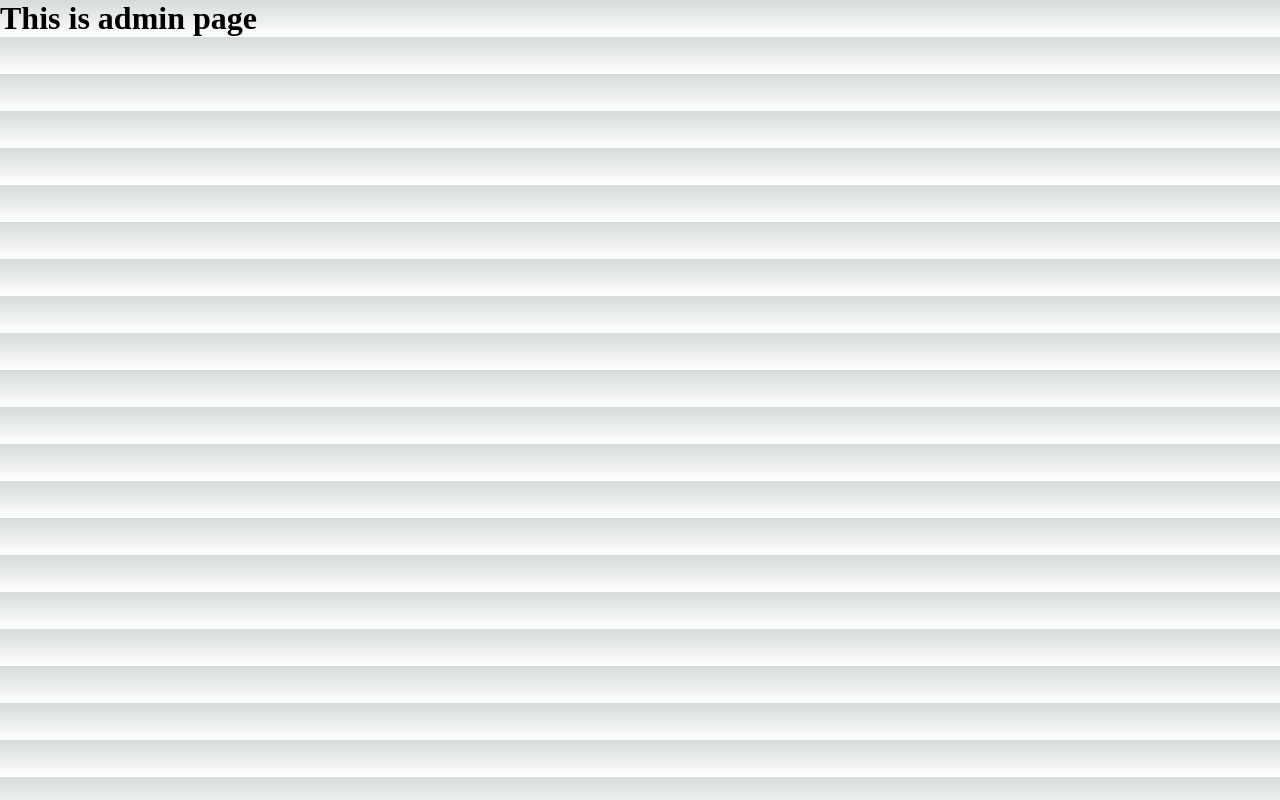
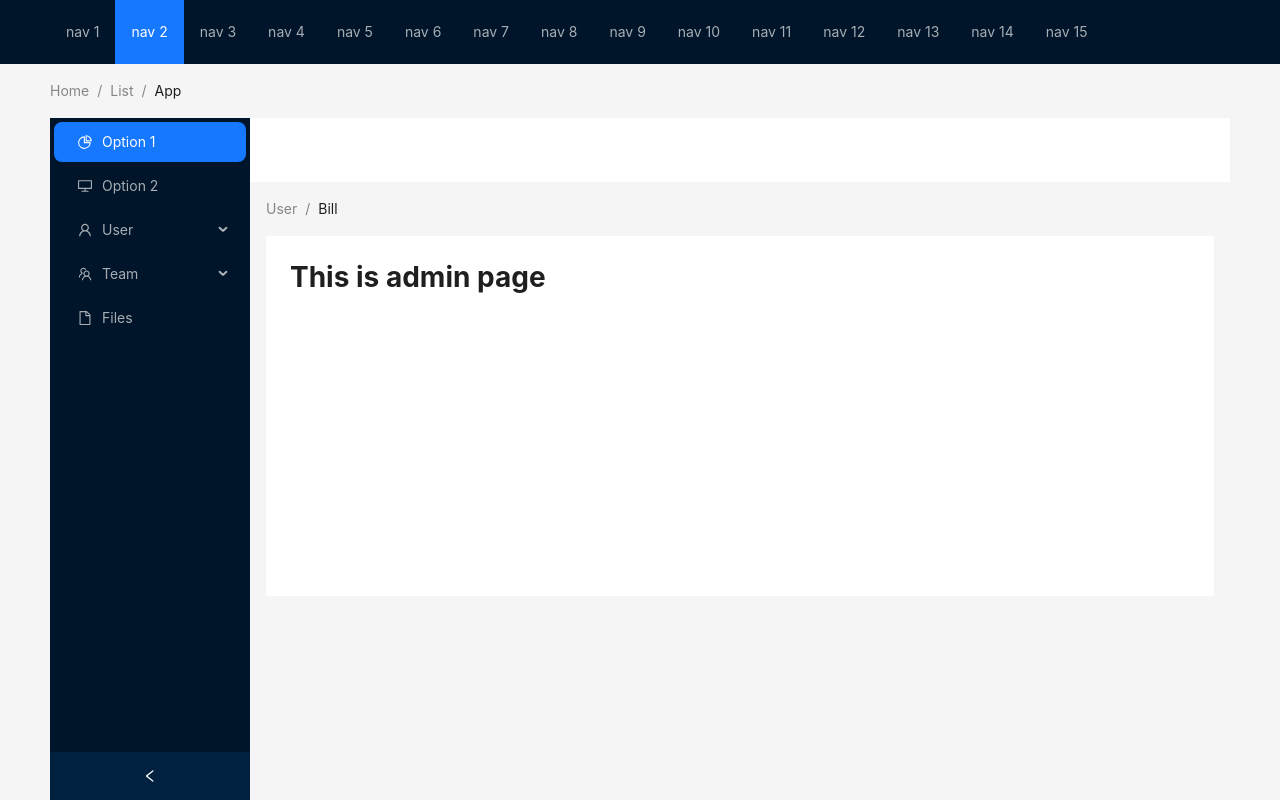
Before and after one commit to kaiyumdev/my-next-app, a Next.js app: page /admin in a window 1280 px wide. Shown: the top 800 px of the page. Built offline with nearby package versions, Linux system fonts and the light colour scheme.

Commit message:
explore dashboard & nested layout system

```diff
--- /dev/null
+++ b/src/components/Layouts/DashboardLayout.js
@@ -0,0 +1,91 @@
+import React, { useState } from "react";
+import {
+  DesktopOutlined,
+  FileOutlined,
+  PieChartOutlined,
+  TeamOutlined,
+  UserOutlined,
+} from "@ant-design/icons";
+import { Breadcrumb, Layout, Menu, theme } from "antd";
+const { Header, Content, Footer, Sider } = Layout;
+function getItem(label, key, icon, children) {
+  return {
+    key,
+    icon,
+    children,
+    label,
+  };
+}
+const items = [
+  getItem("Option 1", "1", <PieChartOutlined />),
+  getItem("Option 2", "2", <DesktopOutlined />),
+  getItem("User", "sub1", <UserOutlined />, [
+    getItem("Tom", "3"),
+    getItem("Bill", "4"),
+    getItem("Alex", "5"),
+  ]),
+  getItem("Team", "sub2", <TeamOutlined />, [
+    getItem("Team 1", "6"),
+    getItem("Team 2", "8"),
+  ]),
+  getItem("Files", "9", <FileOutlined />),
+];
+const DashboardLayout = ({ children }) => {
+  const [collapsed, setCollapsed] = useState(false);
+  const {
+    token: { colorBgContainer },
+  } = theme.useToken();
+  return (
+    <Layout
+      style={{
+        minHeight: "100vh",
+      }}
+    >
+      <Sider
+        collapsible
+        collapsed={collapsed}
+        onCollapse={(value) => setCollapsed(value)}
+      >
+        <div className="demo-logo-vertical" />
+        <Menu
+          theme="dark"
+          defaultSelectedKeys={["1"]}
+          mode="inline"
+          items={items}
+        />
+      </Sider>
+      <Layout>
+        <Header
+          style={{
+            padding: 0,
+            background: colorBgContainer,
+          }}
+        />
+        <Content
+          style={{
+            margin: "0 16px",
+          }}
+        >
+          <Breadcrumb
+            style={{
+              margin: "16px 0",
+            }}
+          >
+            <Breadcrumb.Item>User</Breadcrumb.Item>
+            <Breadcrumb.Item>Bill</Breadcrumb.Item>
+          </Breadcrumb>
+          <div
+            style={{
+              padding: 24,
+              minHeight: 360,
+              background: colorBgContainer,
+            }}
+          >
+            {children}
+          </div>
+        </Content>
+      </Layout>
+    </Layout>
+  );
+};
+export default DashboardLayout;
--- a/src/pages/about.js
+++ b/src/pages/about.js
@@ -1,4 +1,4 @@
-import RootLayout from "../../components/Layouts/RootLayout";
+import RootLayout from "../components/Layouts/RootLayout";
 
 const AboutPage = () => {
   return (
--- a/src/pages/admin.js
+++ b/src/pages/admin.js
@@ -1,3 +1,6 @@
+import DashboardLayout from "../components/Layouts/DashboardLayout";
+import RootLayout from "../components/Layouts/RootLayout";
+
 const AdminPage = () => {
   return (
     <div>
@@ -7,3 +10,11 @@
 };
 
 export default AdminPage;
+
+AdminPage.getLayout = function getLayout(page) {
+  return (
+    <RootLayout>
+      <DashboardLayout>{page}</DashboardLayout>;
+    </RootLayout>
+  );
+};
--- a/src/pages/index.js
+++ b/src/pages/index.js
@@ -1,6 +1,6 @@
 import { Button } from "antd";
 import Link from "next/link";
-import RootLayout from "../../components/Layouts/RootLayout";
+import RootLayout from "../components/Layouts/RootLayout";
 
 const HomePage = () => {
   return (
```
Also changed, not shown: src/pages/dashboard.js (added, +11 -0 lines), src/components/Layouts/RootLayout.js (renamed from components/Layouts/RootLayout.js).
